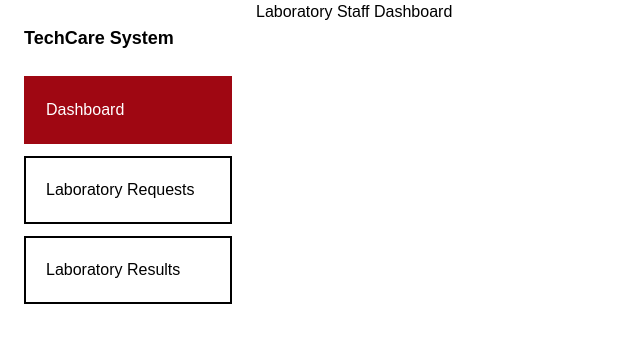
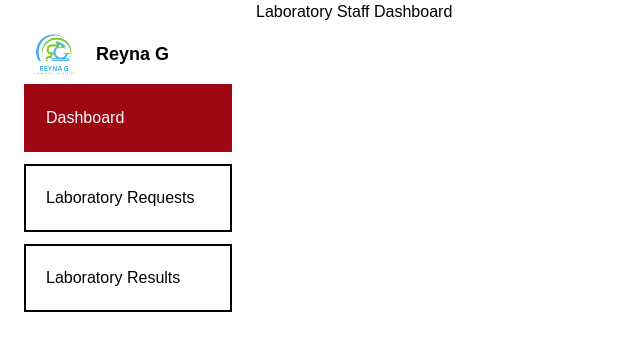
Before and after one commit to JianoFreo/TechCare, a React (Vite) app in the folder frontend/: page /laboratory-staff in a window 1280 px wide. Shown: the top 350 px of the page, without its empty margins (0-640 px from the left). Built offline with nearby package versions, Linux system fonts and the light colour scheme; no server answers.

Commit message:
refactor(SideBar.tsx): update logo and adjust layout for better visibility

```diff
--- a/frontend/src/components/SideBar.tsx
+++ b/frontend/src/components/SideBar.tsx
@@ -9,25 +9,28 @@ type SideBarProps = {
 function SideBar({ open, page, setPage, navItems }: SideBarProps) {
     return (
         <aside
-            className={`bg-white border-right-1 text-black h-screen overflow-hidden transition-all duration-300 ${
-                open ? "w-64 p-6" : "w-0 p-0"
-            }`}
+            className={`bg-white border-right-1 text-black h-screen overflow-hidden transition-all duration-300 ${open ? "w-64 p-6" : "w-0 p-0"
+                }`}
         >
             {open && (
                 <>
-                    <div className="flex justify-between items-center mb-6">
-                        <p className="font-bold text-lg">TechCare System</p>
+                    <div className="flex items-center gap-3 ">
+                        <img
+                            src="/assets/reyna-g-logo.png"
+                            alt="Logo"
+                            className="w-15 h-15 object-contain"
+                        />
+                        <p className="font-bold text-lg">Reyna G</p>
                     </div>
 
                     <nav className="flex flex-col gap-3">
                         {navItems.map((item) => (
                             <a
                                 key={item.page}
-                                className={`hover:font-bold border-2 p-5 ${
-                                    page === item.page
-                                        ? "bg-red-800 text-white border-red-800"
-                                        : ""
-                                }`}
+                                className={`hover:font-bold border-2 p-5 ${page === item.page
+                                    ? "bg-red-800 text-white border-red-800"
+                                    : ""
+                                    }`}
                                 onClick={() => setPage(item.page)}
                             >
                                 {item.label}
```
